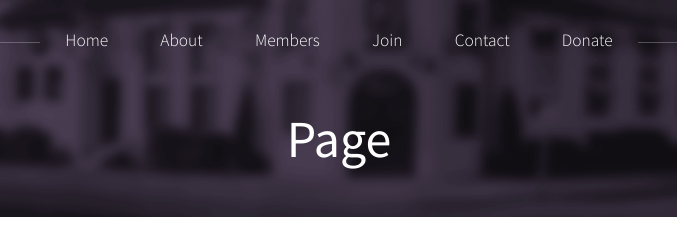
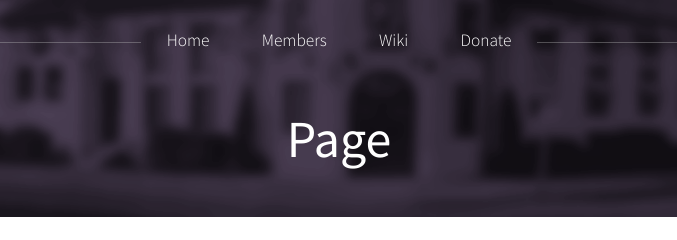
Before and after one commit to omnicommons/omnicommons.org, a plain HTML site: page page.html in a window 1280 px wide. Shown: the top 240 px of the page, 301-978 px from the left. Drawn offline with Linux system fonts and the light colour scheme.

Commit message:
updates nav

```diff
--- a/page.html
+++ b/page.html
@@ -42,9 +42,8 @@
 					<nav id="nav">
 						<ul>
 							<li><a href="index.html">Home</a></li>
-							<li><a href="index.html#main" class="scrolly">About</a></li>
 							<li>
-								<a href="index.html#members" class="scrolly">Members</a>
+								<a href="index.html#group-carousel" class="scrolly">Members</a>
 								<ul>
 									<li><a href="baps.html">Bay Area Public School</a></li>
 									<li><a href="bhc.html">Black Hole Cinema</a></li>
@@ -70,11 +69,11 @@
 -->
 								</ul>
 							</li>
-							<li><a href="index.html#contribute" class="scrolly">Join</a></li>
-							<li><a href="contact.html">Contact</a></li>
+							<li><a href="http://wiki.omni-oakland.org/">Wiki</a></li>
 							<li><a href="index.html#contribute" class="scrolly">Donate</a></li>
 						</ul>
 					</nav>
+
 			</div>
 
 		<!-- Main -->
```
